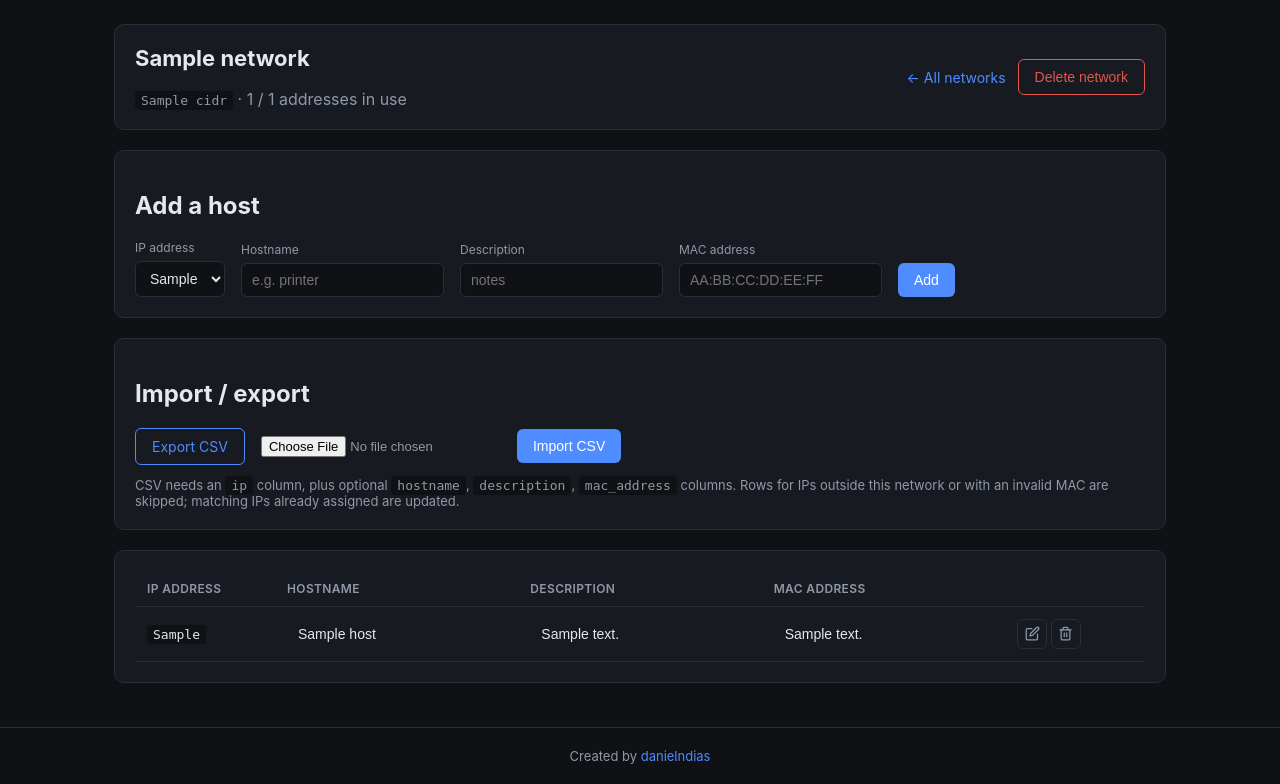
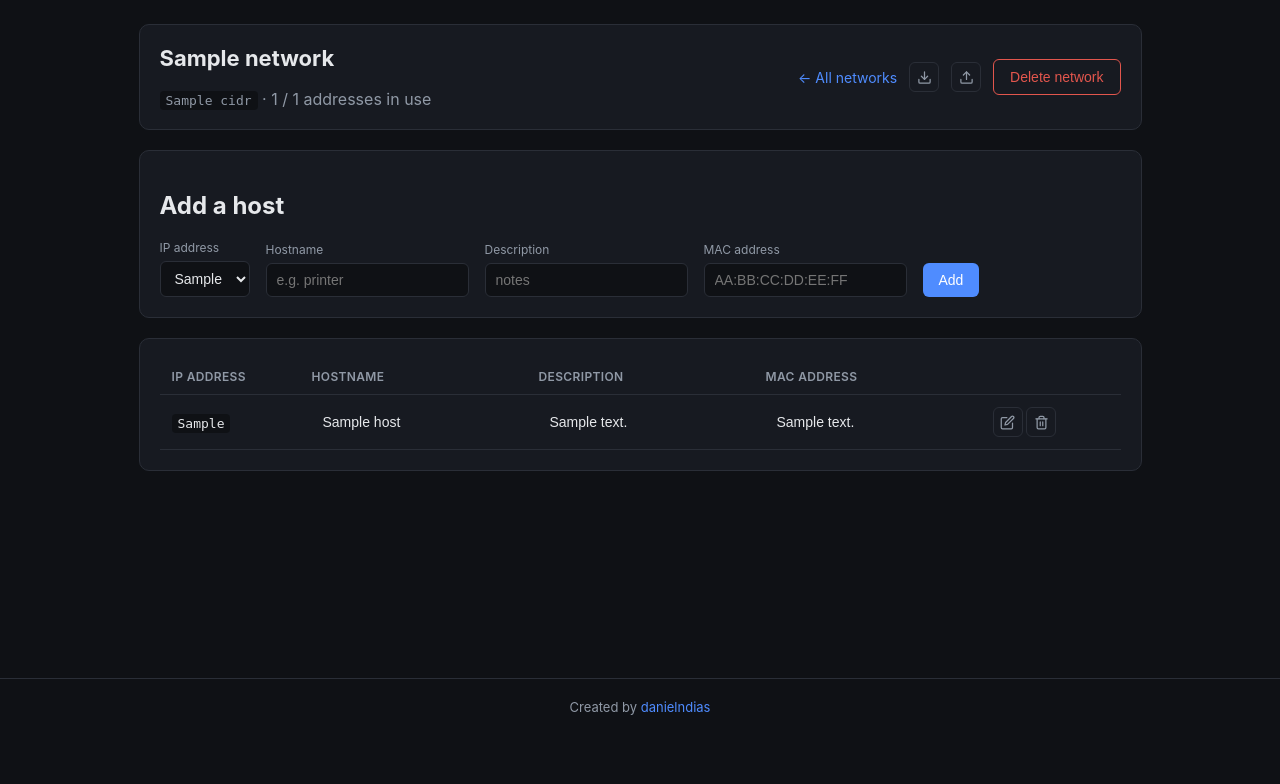
Before and after one commit to danielndias/ip-manager, a Flask app: template templates/network.html in a window 1280 px wide. Shown: the part 65-849 px from the top of the page. After the commit the page ends 780 px from the top, so only its background shows below. Run offline with Flask 3, Linux system fonts and the light colour scheme; the template is opened without the code that fills it: most values are stand-ins (such as "Sample title", 1, 10 or a date in 2020).

Commit message:
Support OPNsense CSV import; collapse import/export into icons
Import now sniffs comma vs semicolon delimiters and accepts
ip_address/hw_address as aliases for ip/mac_address, so OPNsense
DHCP static-mapping exports import directly. The always-visible
import/export panel is replaced with small download/upload icons
in the network header; the upload icon toggles a collapsed import
form instead of taking up permanent space.

Co-Authored-By: Claude Sonnet 5 <noreply@anthropic.com>
Claude-Session: https://claude.ai/code/session_015JQ6hyw7WsbP9av3DF9WZX

```diff
--- a/app.py
+++ b/app.py
@@ -229,15 +229,33 @@ def import_hosts(network_id):
         flash("Could not read that file as UTF-8 text.", "error")
         return redirect(url_for("network_detail", network_id=network_id))
 
-    reader = csv.DictReader(io.StringIO(content))
+    try:
+        dialect = csv.Sniffer().sniff(content[:4096], delimiters=",;")
+    except csv.Error:
+        dialect = csv.excel
+
+    reader = csv.DictReader(io.StringIO(content), dialect=dialect)
     field_map = {f.strip().lower(): f for f in (reader.fieldnames or [])}
-    if "ip" not in field_map:
-        flash('CSV must have a header row including an "ip" column.', "error")
+
+    # Recognize both our own export headers and OPNsense's DHCP static-mapping export
+    # (ip_address;hw_address;client_id;hostname;description;next_server;option_data;option).
+    IP_ALIASES = ("ip", "ip_address")
+    MAC_ALIASES = ("mac_address", "hw_address")
+    HOSTNAME_ALIASES = ("hostname",)
+    DESCRIPTION_ALIASES = ("description",)
+
+    def field(row, aliases):
+        for name in aliases:
+            key = field_map.get(name)
+            if key is not None:
+                value = (row.get(key, "") or "").strip()
+                if value:
+                    return value
+        return ""
+
+    if not any(alias in field_map for alias in IP_ALIASES):
+        flash('CSV must have a header row including an "ip" or "ip_address" column.', "error")
         return redirect(url_for("network_detail", network_id=network_id))
-
-    def field(row, name):
-        key = field_map.get(name)
-        return (row.get(key, "") or "").strip() if key else ""
 
     imported = 0
     skipped = []
@@ -246,7 +264,7 @@ def import_hosts(network_id):
             if not any((row or {}).values()):
                 continue
 
-            ip = field(row, "ip")
+            ip = field(row, IP_ALIASES)
             if not ip:
                 continue
 
@@ -255,13 +273,13 @@ def import_hosts(network_id):
                 continue
 
             try:
-                mac_address = ipam.normalize_mac(field(row, "mac_address"))
+                mac_address = ipam.normalize_mac(field(row, MAC_ALIASES))
             except ValueError:
                 skipped.append(f"row {i}: invalid MAC address for {ip}")
                 continue
 
-            hostname = field(row, "hostname")
-            description = field(row, "description")
+            hostname = field(row, HOSTNAME_ALIASES)
+            description = field(row, DESCRIPTION_ALIASES)
 
             if not (hostname or description or mac_address):
                 continue
--- a/static/app.js
+++ b/static/app.js
@@ -10,6 +10,8 @@
   const addMessage = document.getElementById("add-host-message");
   const usedCountEl = document.getElementById("used-count");
   const noHostsMessage = document.getElementById("no-hosts-message");
+  const toggleImportBtn = document.getElementById("toggle-import-btn");
+  const importPanel = document.getElementById("import-panel");
 
   const EDIT_ICON = '<svg viewBox="0 0 24 24" fill="none" stroke="currentColor" stroke-width="2" stroke-linecap="round" stroke-linejoin="round"><path d="M11 4H4a2 2 0 0 0-2 2v14a2 2 0 0 0 2 2h14a2 2 0 0 0 2-2v-7"></path><path d="M18.5 2.5a2.121 2.121 0 0 1 3 3L12 15l-4 1 1-4 9.5-9.5z"></path></svg>';
   const SAVE_ICON = '<svg viewBox="0 0 24 24" fill="none" stroke="currentColor" stroke-width="2" stroke-linecap="round" stroke-linejoin="round"><polyline points="20 6 9 17 4 12"></polyline></svg>';
@@ -126,6 +128,18 @@
       row._original = null;
     }
     setEditing(row, false);
+  }
+
+  if (toggleImportBtn && importPanel) {
+    toggleImportBtn.addEventListener("click", () => {
+      const nowVisible = importPanel.hidden;
+      importPanel.hidden = !nowVisible;
+      toggleImportBtn.classList.toggle("active", nowVisible);
+      if (nowVisible) {
+        const fileInput = importPanel.querySelector("input[type=file]");
+        if (fileInput) fileInput.focus();
+      }
+    });
   }
 
   if (addForm) {
--- a/static/style.css
+++ b/static/style.css
@@ -146,6 +146,15 @@ button:disabled {
   background: transparent;
   border: 1px solid var(--border);
   color: var(--muted);
+  cursor: pointer;
+  text-decoration: none;
+  border-radius: 6px;
+}
+
+.icon-btn.active {
+  background: var(--accent);
+  color: white;
+  border-color: var(--accent);
 }
 
 .icon-btn svg {
@@ -256,39 +265,16 @@ code {
   border-color: var(--accent);
 }
 
-.import-export {
-  display: flex;
-  align-items: center;
-  gap: 16px;
-  flex-wrap: wrap;
-}
-
 .import-form {
   display: flex;
   align-items: center;
   gap: 10px;
+  flex-wrap: wrap;
 }
 
 .import-form input[type="file"] {
   color: var(--muted);
   font-size: 13px;
-}
-
-.button-link-btn {
-  display: inline-flex;
-  align-items: center;
-  background: transparent;
-  border: 1px solid var(--accent);
-  color: var(--accent);
-  border-radius: 6px;
-  padding: 9px 16px;
-  font-size: 14px;
-  text-decoration: none;
-}
-
-.button-link-btn:hover {
-  background: var(--accent);
-  color: white;
 }
 
 .row-message { margin-left: 8px; font-size: 12px; color: var(--muted); }
--- a/templates/network.html
+++ b/templates/network.html
@@ -1,6 +1,13 @@
 {% extends "base.html" %}
 {% block title %}{{ network.name }} · IP Manager{% endblock %}
 {% block content %}
+  {% set edit_icon %}<svg viewBox="0 0 24 24" fill="none" stroke="currentColor" stroke-width="2" stroke-linecap="round" stroke-linejoin="round"><path d="M11 4H4a2 2 0 0 0-2 2v14a2 2 0 0 0 2 2h14a2 2 0 0 0 2-2v-7"></path><path d="M18.5 2.5a2.121 2.121 0 0 1 3 3L12 15l-4 1 1-4 9.5-9.5z"></path></svg>{% endset %}
+  {% set save_icon %}<svg viewBox="0 0 24 24" fill="none" stroke="currentColor" stroke-width="2" stroke-linecap="round" stroke-linejoin="round"><polyline points="20 6 9 17 4 12"></polyline></svg>{% endset %}
+  {% set trash_icon %}<svg viewBox="0 0 24 24" fill="none" stroke="currentColor" stroke-width="2" stroke-linecap="round" stroke-linejoin="round"><polyline points="3 6 5 6 21 6"></polyline><path d="M19 6v14a2 2 0 0 1-2 2H7a2 2 0 0 1-2-2V6m3 0V4a2 2 0 0 1 2-2h4a2 2 0 0 1 2 2v2"></path><line x1="10" y1="11" x2="10" y2="17"></line><line x1="14" y1="11" x2="14" y2="17"></line></svg>{% endset %}
+  {% set cancel_icon %}<svg viewBox="0 0 24 24" fill="none" stroke="currentColor" stroke-width="2" stroke-linecap="round" stroke-linejoin="round"><line x1="18" y1="6" x2="6" y2="18"></line><line x1="6" y1="6" x2="18" y2="18"></line></svg>{% endset %}
+  {% set upload_icon %}<svg viewBox="0 0 24 24" fill="none" stroke="currentColor" stroke-width="2" stroke-linecap="round" stroke-linejoin="round"><path d="M21 15v4a2 2 0 0 1-2 2H5a2 2 0 0 1-2-2v-4"></path><polyline points="17 8 12 3 7 8"></polyline><line x1="12" y1="3" x2="12" y2="15"></line></svg>{% endset %}
+  {% set download_icon %}<svg viewBox="0 0 24 24" fill="none" stroke="currentColor" stroke-width="2" stroke-linecap="round" stroke-linejoin="round"><path d="M21 15v4a2 2 0 0 1-2 2H5a2 2 0 0 1-2-2v-4"></path><polyline points="7 10 12 15 17 10"></polyline><line x1="12" y1="15" x2="12" y2="3"></line></svg>{% endset %}
+
   <section class="panel network-header">
     <div>
       <h1>{{ network.name }}</h1>
@@ -8,11 +15,22 @@
     </div>
     <div class="header-actions">
       <a class="button-link" href="{{ url_for('index') }}">&larr; All networks</a>
+      <a class="icon-btn" href="{{ url_for('export_hosts', network_id=network.id) }}" title="Export CSV" aria-label="Export CSV">{{ download_icon }}</a>
+      <button type="button" class="icon-btn" id="toggle-import-btn" title="Import CSV" aria-label="Import CSV">{{ upload_icon }}</button>
       <form method="post" action="{{ url_for('delete_network', network_id=network.id) }}"
             onsubmit="return confirm('Delete network {{ network.name }} and all its host data?');">
         <button type="submit" class="danger">Delete network</button>
       </form>
     </div>
+  </section>
+
+  <section class="panel" id="import-panel" hidden>
+    <h2>Import CSV</h2>
+    <form method="post" action="{{ url_for('import_hosts', network_id=network.id) }}" enctype="multipart/form-data" class="import-form">
+      <input type="file" name="file" accept=".csv,text/csv" required>
+      <button type="submit">Import CSV</button>
+    </form>
+    <p class="hint">Needs an <code>ip</code> (or <code>ip_address</code>) column, plus optional <code>hostname</code>, <code>description</code>, <code>mac_address</code>/<code>hw_address</code> columns — OPNsense DHCP static-mapping exports work directly. Rows for IPs outside this network or with an invalid MAC are skipped; matching IPs already assigned are updated.</p>
   </section>
 
   <section class="panel">
@@ -46,23 +64,6 @@
       <span id="add-host-message" class="row-message"></span>
     </form>
   </section>
-
-  <section class="panel">
-    <h2>Import / export</h2>
-    <div class="import-export">
-      <a class="button-link-btn" href="{{ url_for('export_hosts', network_id=network.id) }}">Export CSV</a>
-      <form method="post" action="{{ url_for('import_hosts', network_id=network.id) }}" enctype="multipart/form-data" class="import-form">
-        <input type="file" name="file" accept=".csv,text/csv" required>
-        <button type="submit">Import CSV</button>
-      </form>
-    </div>
-    <p class="hint">CSV needs an <code>ip</code> column, plus optional <code>hostname</code>, <code>description</code>, <code>mac_address</code> columns. Rows for IPs outside this network or with an invalid MAC are skipped; matching IPs already assigned are updated.</p>
-  </section>
-
-  {% set edit_icon %}<svg viewBox="0 0 24 24" fill="none" stroke="currentColor" stroke-width="2" stroke-linecap="round" stroke-linejoin="round"><path d="M11 4H4a2 2 0 0 0-2 2v14a2 2 0 0 0 2 2h14a2 2 0 0 0 2-2v-7"></path><path d="M18.5 2.5a2.121 2.121 0 0 1 3 3L12 15l-4 1 1-4 9.5-9.5z"></path></svg>{% endset %}
-  {% set save_icon %}<svg viewBox="0 0 24 24" fill="none" stroke="currentColor" stroke-width="2" stroke-linecap="round" stroke-linejoin="round"><polyline points="20 6 9 17 4 12"></polyline></svg>{% endset %}
-  {% set trash_icon %}<svg viewBox="0 0 24 24" fill="none" stroke="currentColor" stroke-width="2" stroke-linecap="round" stroke-linejoin="round"><polyline points="3 6 5 6 21 6"></polyline><path d="M19 6v14a2 2 0 0 1-2 2H7a2 2 0 0 1-2-2V6m3 0V4a2 2 0 0 1 2-2h4a2 2 0 0 1 2 2v2"></path><line x1="10" y1="11" x2="10" y2="17"></line><line x1="14" y1="11" x2="14" y2="17"></line></svg>{% endset %}
-  {% set cancel_icon %}<svg viewBox="0 0 24 24" fill="none" stroke="currentColor" stroke-width="2" stroke-linecap="round" stroke-linejoin="round"><line x1="18" y1="6" x2="6" y2="18"></line><line x1="6" y1="6" x2="18" y2="18"></line></svg>{% endset %}
 
   <section class="panel">
     <table class="table host-table" id="host-table">
```
Also changed, not shown: README.md.
